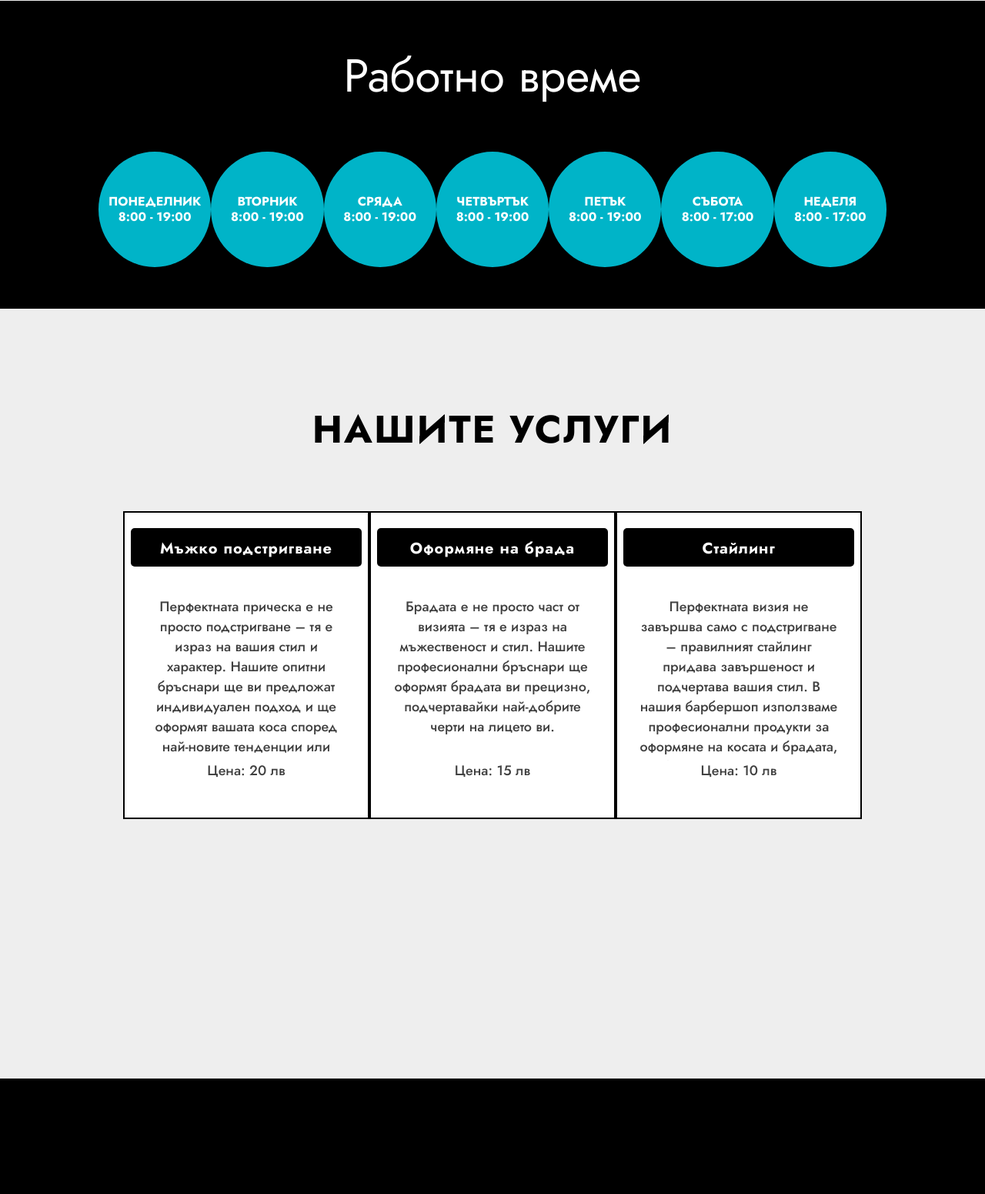
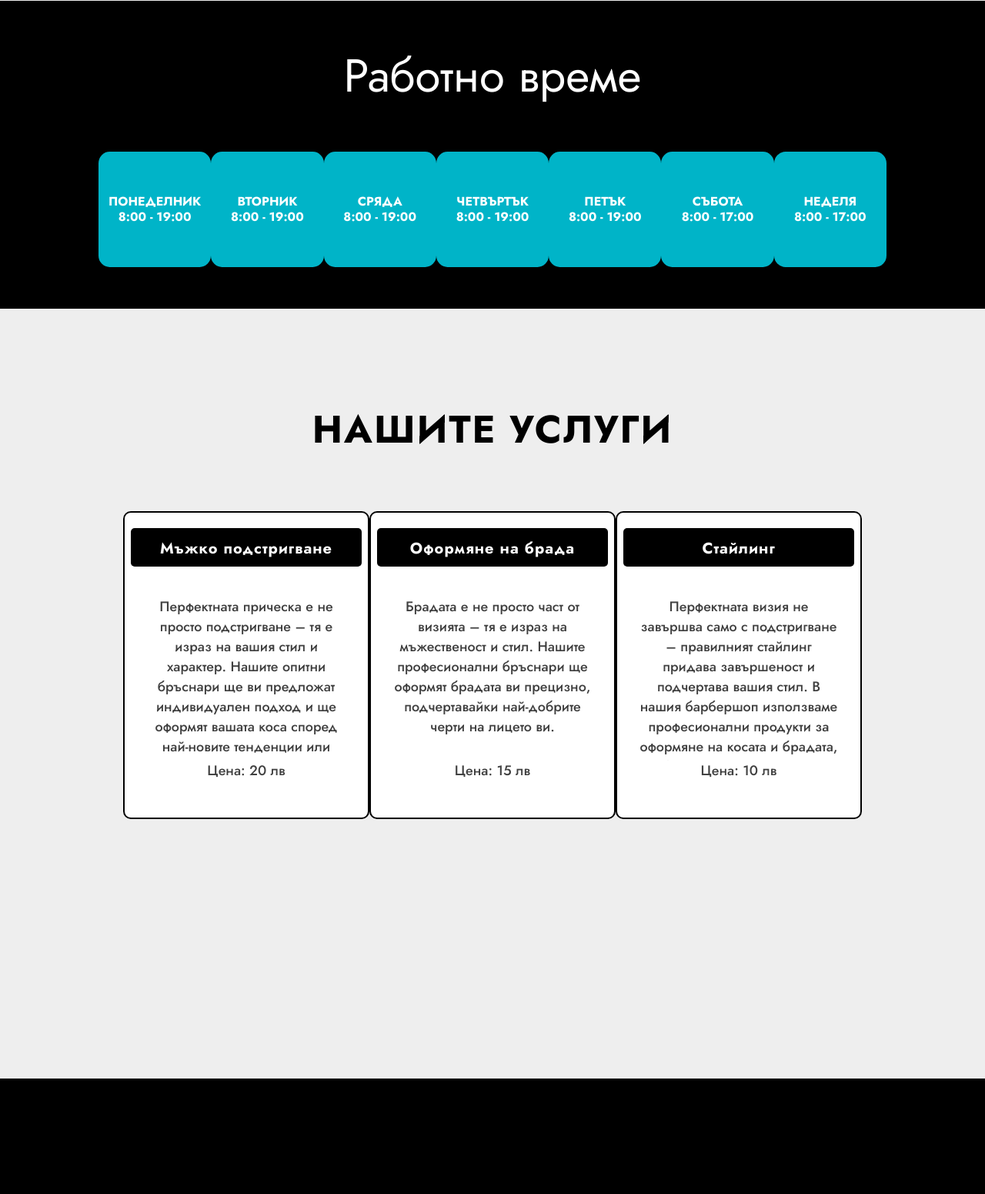
Before and after one commit to danikoynov/Barbershop-Website, a Flask app: page / in a window 1280 px wide. Shown: the part 1079-2630 px from the top of the page at 77% size. Run offline with Flask 3, Linux system fonts and the light colour scheme.

Commit message:
cosmetic stuff

```diff
--- a/static/content_styles.css
+++ b/static/content_styles.css
@@ -73,6 +73,7 @@
 }
 
 .single-service {
+    border-radius: 10px;
     background-color: #ffffff;
     display: flex;
     flex-direction: column;
@@ -92,6 +93,7 @@
     flex : 1;
 }
 .service_button {
+
     overflow: hidden; /* Ensures no scrollbars appear */
     white-space: nowrap; /* Prevents text from wrapping */
     background-color: black;
@@ -186,7 +188,7 @@
 
     width: 150px;
     height: 150px;
-    border-radius: 50%;
+    border-radius: 10%;
     /*background: #00b569;*/
     background: #00b4c8;
     color: white;
--- a/static/nav_base_styles.css
+++ b/static/nav_base_styles.css
@@ -9,10 +9,11 @@
 
 li, a, button{
     font-family: "Montserrat", sans-serif;
-    font-weight: 500;
+    font-weight: 700;
     font-size: 18px;
     color: white;
     text-decoration: none;
+
 }
 
 header{
```
